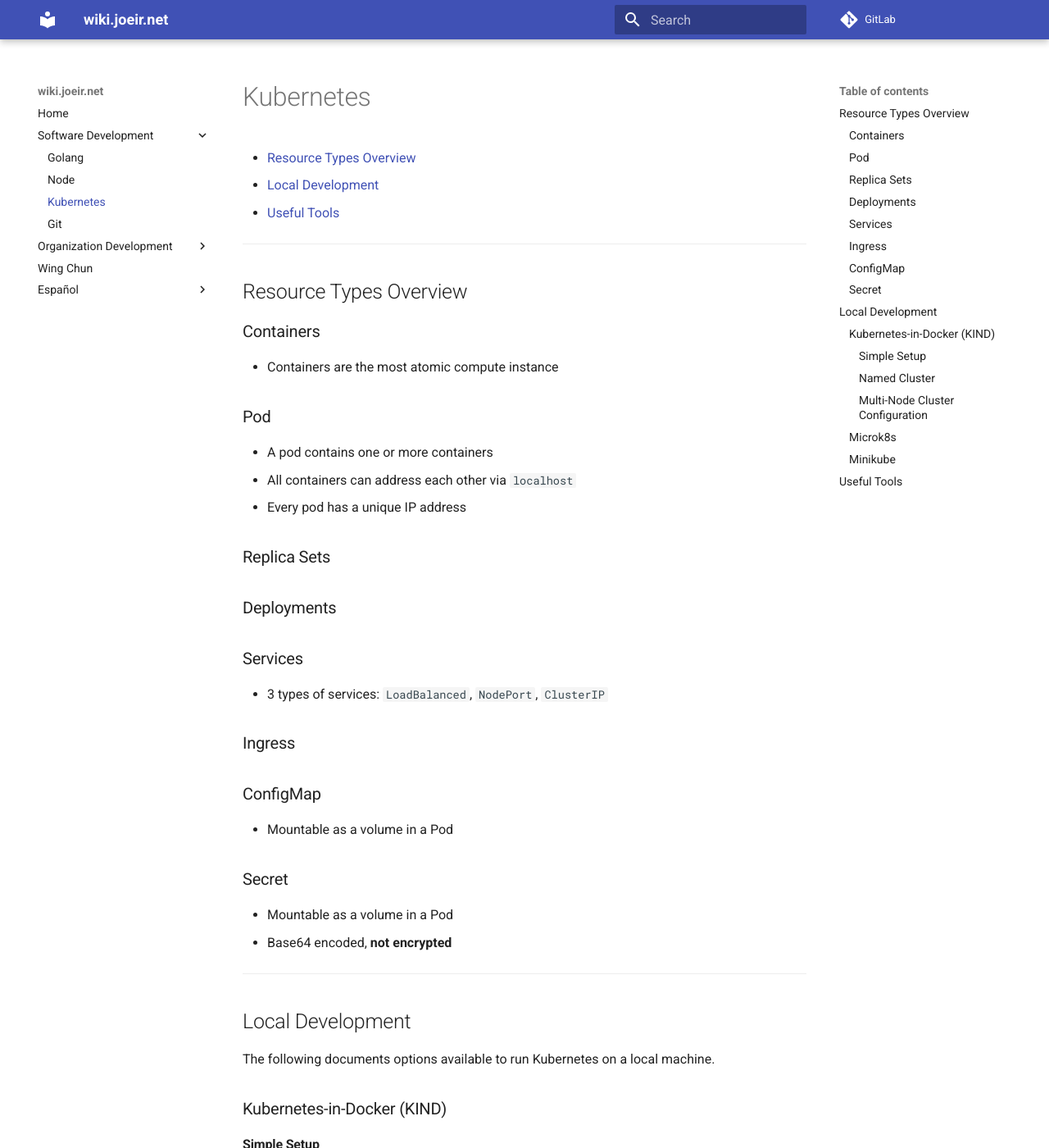
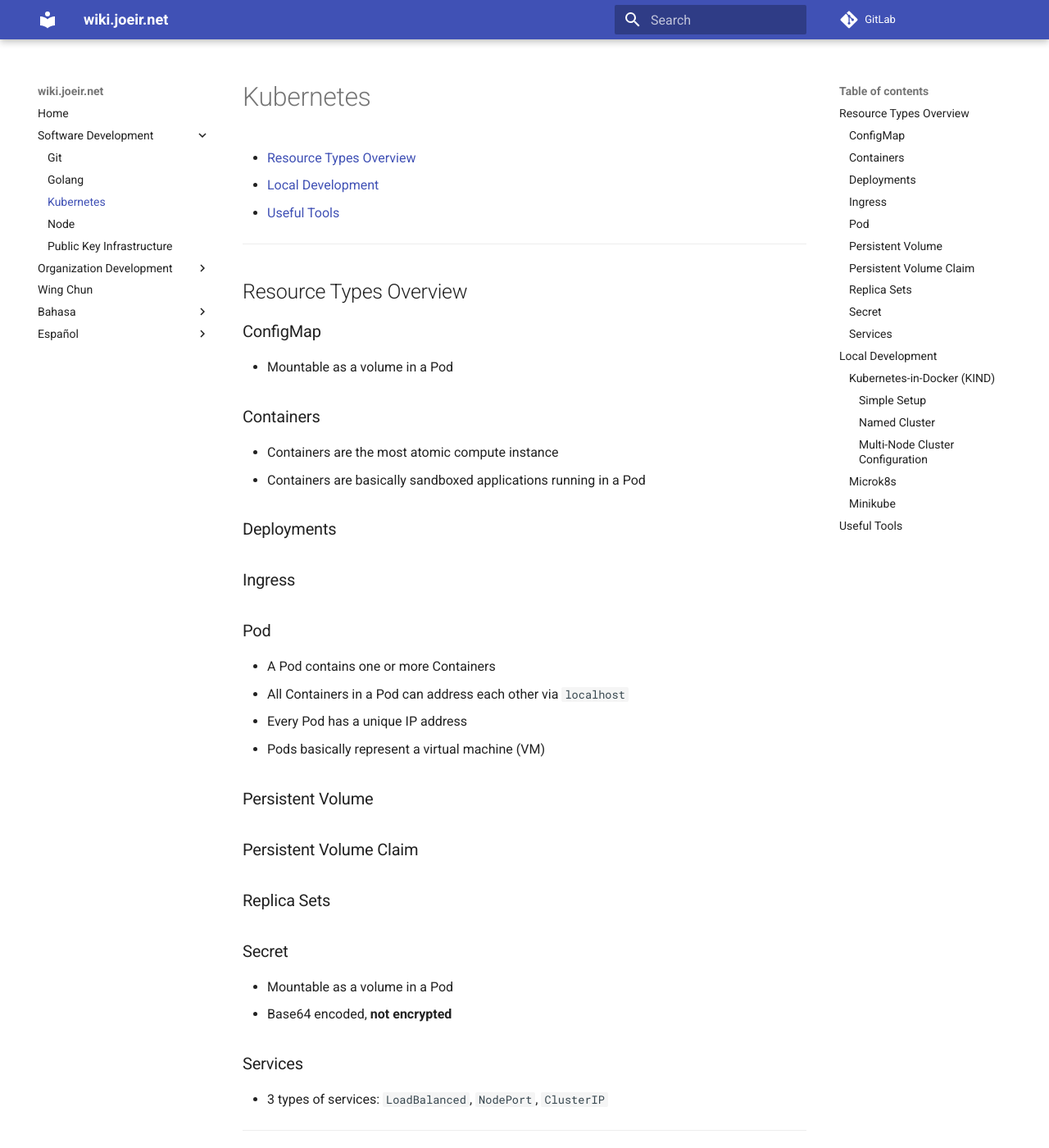
Before and after one commit to zephinzer/wiki.joeir.net, an MkDocs documentation site: the page built from docs/dev/kubernetes.md, in a window 1280 px wide and 1400 px high. Shown: the whole window at 82% size. Built offline with MkDocs 1.6.1 and Material for MkDocs 9.7.7, drawn with Linux system fonts in a browser that asks for light colours; comment, search, counter and statistics services are not loaded.

Commit message:
added pki and bahasa

```diff
--- a/docs/dev/kubernetes.md
+++ b/docs/dev/kubernetes.md
@@ -8,34 +8,40 @@
 
 ## Resource Types Overview
 
+### ConfigMap
+
+- Mountable as a volume in a Pod
+
 ### Containers
 
 - Containers are the most atomic compute instance
+- Containers are basically sandboxed applications running in a Pod
+
+### Deployments
+
+### Ingress
 
 ### Pod
 
-- A pod contains one or more containers
-- All containers can address each other via `localhost`
-- Every pod has a unique IP address
+- A Pod contains one or more Containers
+- All Containers in a Pod can address each other via `localhost`
+- Every Pod has a unique IP address
+- Pods basically represent a virtual machine (VM)
+
+### Persistent Volume
+
+### Persistent Volume Claim
 
 ### Replica Sets
-
-### Deployments
-
-### Services
-
-- 3 types of services: `LoadBalanced`, `NodePort`, `ClusterIP`
-
-### Ingress
-
-### ConfigMap
-
-- Mountable as a volume in a Pod
 
 ### Secret
 
 - Mountable as a volume in a Pod
 - Base64 encoded, **not encrypted**
+
+### Services
+
+- 3 types of services: `LoadBalanced`, `NodePort`, `ClusterIP`
 
 - - -
 
--- a/mkdocs.yml
+++ b/mkdocs.yml
@@ -10,15 +10,18 @@ google_analytics:
 nav:
   - Home: ./index.md
   - Software Development:
+    - Git: ./dev/git.md
     - Golang: ./dev/golang.md
+    - Kubernetes: ./dev/kubernetes.md
     - Node: ./dev/node.md
-    - Kubernetes: ./dev/kubernetes.md
-    - Git: ./dev/git.md
+    - Public Key Infrastructure: ./dev/pki.md
   - Organization Development:
     - Psychological Safety: ./od/psychological-safety.md
     - Interpersonal: ./od/interpersonal.md
     - Intrapersonal: ./od/intrapersonal.md
   - Wing Chun: ./wingchun/index.md
+  - Bahasa:
+    - Angka: ./bahasa/angka.md
   - Español:
     - Numeros y Recuento: ./español/numeros-y-recuento.md
     - Países y Nacionalidades: ./español/países-y-nacionalidades.md
```
Also changed, not shown: docs/bahasa/angka.md (added, +28 -0 lines), docs/dev/pki.md (added, +58 -0 lines), docs/devops/continuous-integration.md (deleted, +0 -50 lines), docs/devops/tools/shell.md (deleted, +0 -45 lines).
